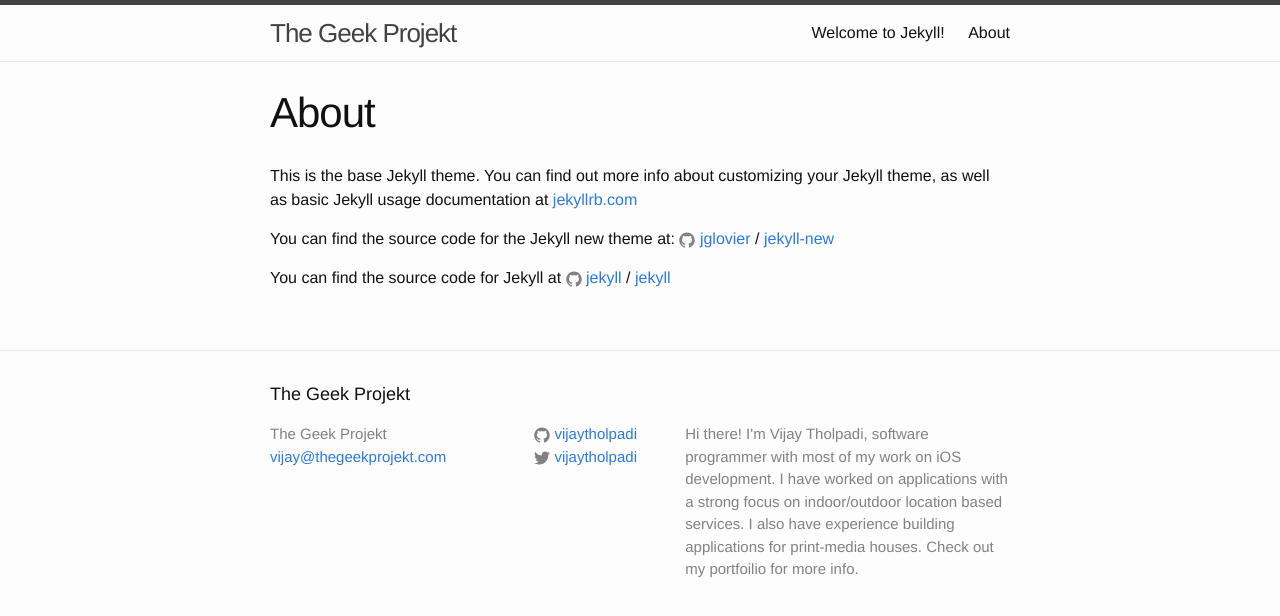
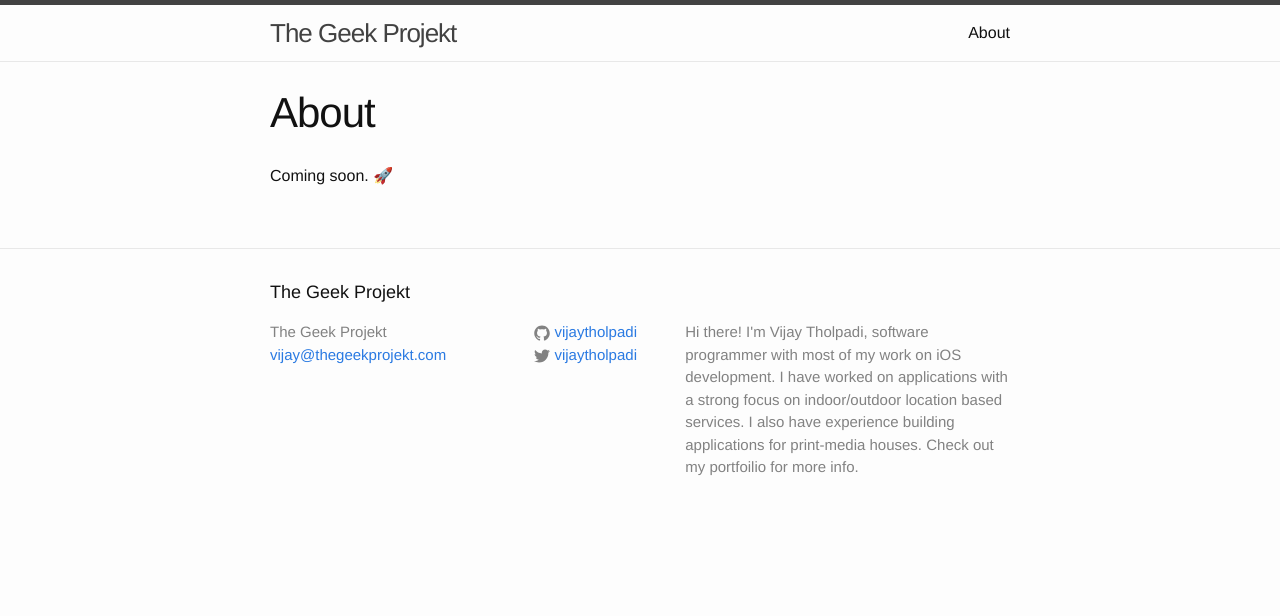
Before and after one commit to TheGeekProjekt/thegeekprojekt.github.io, a Jekyll site: the page built from about.md, in a window 1280 px wide. Shown: the top 616 px of the page. Built offline with Jekyll 4.4.1, drawn with Linux system fonts in a browser that asks for light colours.

Commit message:
Customising on top of base configuration and editing About

```diff
--- a/about.md
+++ b/about.md
@@ -4,12 +4,4 @@ title: About
 permalink: /about/
 ---
 
-This is the base Jekyll theme. You can find out more info about customizing your Jekyll theme, as well as basic Jekyll usage documentation at [jekyllrb.com](http://jekyllrb.com/)
-
-You can find the source code for the Jekyll new theme at:
-{% include icon-github.html username="jglovier" %} /
-[jekyll-new](https://github.com/jglovier/jekyll-new)
-
-You can find the source code for Jekyll at
-{% include icon-github.html username="jekyll" %} /
-[jekyll](https://github.com/jekyll/jekyll)
+Coming soon. 🚀
```
Also changed, not shown: 2016-02-07-welcome-to-jekyll.markdown (deleted, +0 -25 lines), _posts/tumblr/2015-11-30-good-bye-wordpress.html (deleted, +0 -9 lines), 1 other file.
